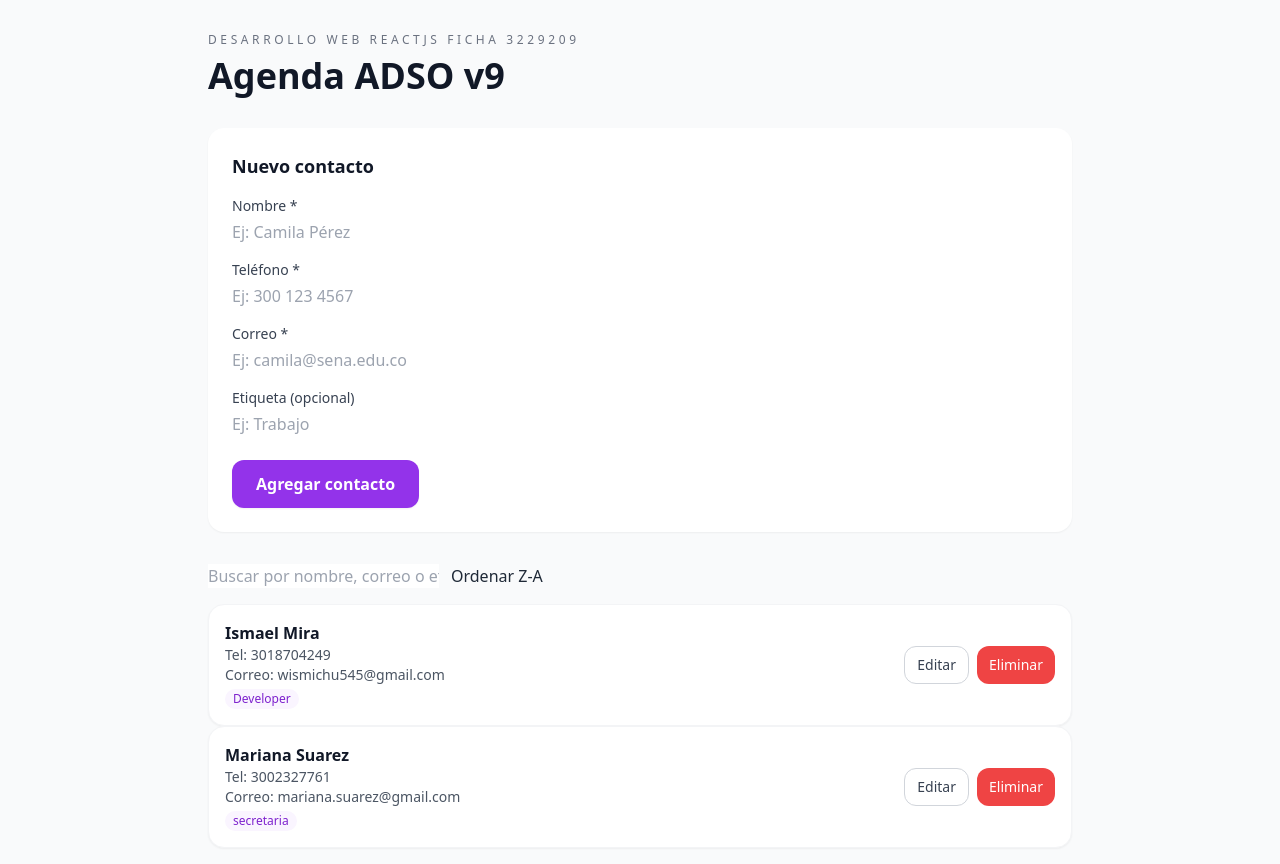
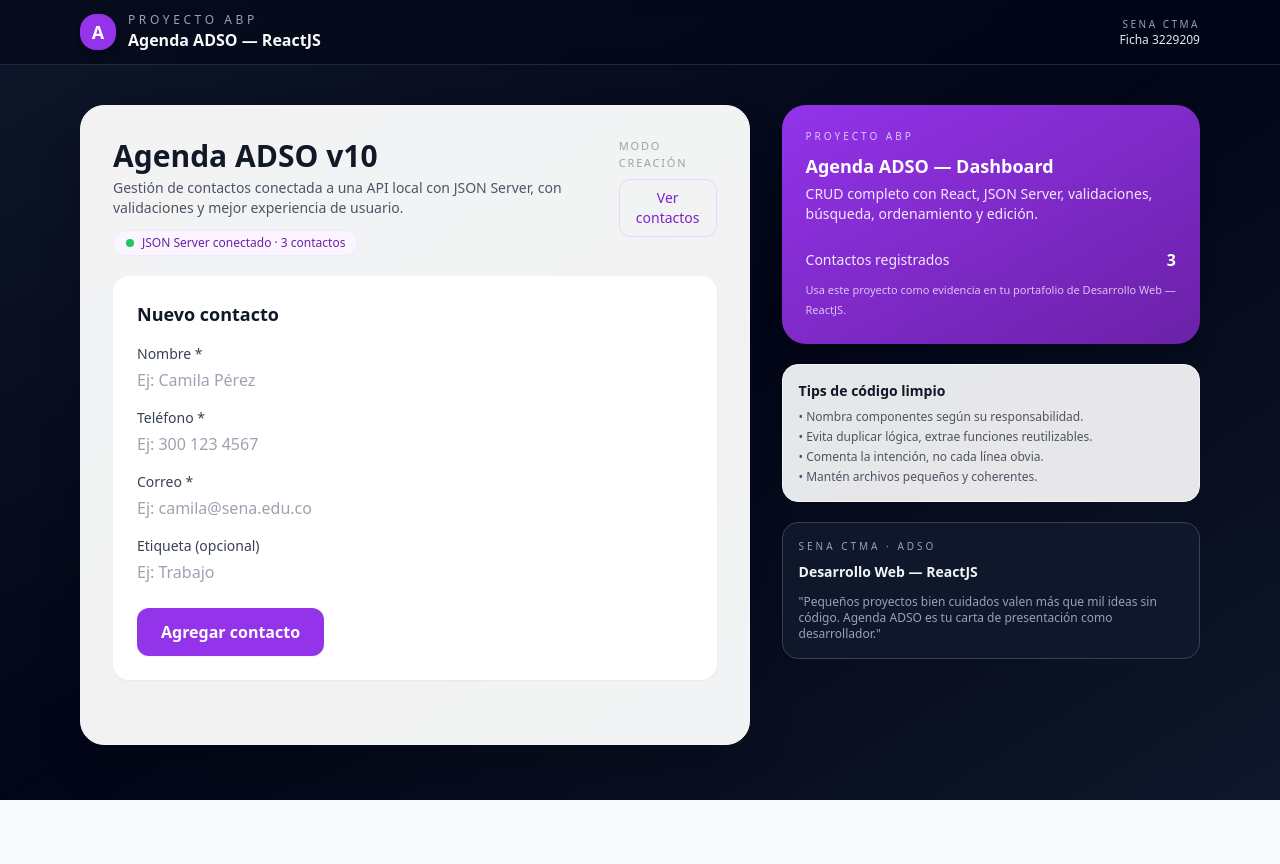
Before and after one commit to ismaelmira-dev/AgendaAdso, a React (Vite) app: page / in a window 1280 px wide. Shown: the top 864 px of the page. After the commit the page ends 800 px from the top, so only its background shows below. Built offline with nearby package versions, Linux system fonts and the light colour scheme; data requests are answered from the project's data file.

Commit message:
Clase_11B_Agenda_ADSO_v10_Version_PRO_UI

```diff
--- a/src/App.jsx
+++ b/src/App.jsx
@@ -1,5 +1,8 @@
 // Archivo: src/App.jsx
-// Componente principal de la aplicación Agenda ADSO.
+// Versión PRO de la Agenda ADSO con dos vistas:
+// - Vista "crear"    : solo formulario para crear contactos.
+// - Vista "contactos": listado, búsqueda, ordenamiento, edición y eliminación.
+// NO se usa React Router, solo un estado de vista.
 
 import { useEffect, useState } from "react";
 import {
@@ -13,14 +16,15 @@
 import ContactoCard from "./components/ContactoCard";
 
 function App() {
-  const [contactos, setContactos] = useState([]);
-  const [cargando, setCargando]   = useState(true);
-  const [error, setError]         = useState("");
-  const [busqueda, setBusqueda]   = useState("");
-  const [ordenAsc, setOrdenAsc]   = useState(true);
+  const [contactos, setContactos]               = useState([]);
+  const [cargando, setCargando]                 = useState(true);
+  const [error, setError]                       = useState("");
+  const [busqueda, setBusqueda]                 = useState("");
+  const [ordenAsc, setOrdenAsc]                 = useState(true);
+  const [contactoEnEdicion, setContactoEnEdicion] = useState(null);
+  // ✅ NUEVO — Estado de vista: "crear" o "contactos"
+  const [vista, setVista] = useState("crear");
 
-  // ✅ NUEVO — Estado para el contacto en edición
-  const [contactoEnEdicion, setContactoEnEdicion] = useState(null);
 
   useEffect(() => {
     const cargarContactos = async () => {
@@ -39,6 +43,7 @@
     cargarContactos();
   }, []);
 
+  // CREATE
   const onAgregarContacto = async (nuevoContacto) => {
     try {
       setError("");
@@ -51,7 +56,7 @@
     }
   };
 
-  // ✅ NUEVO — Función para actualizar un contacto (UPDATE)
+  // UPDATE
   const onActualizarContacto = async (contactoActualizado) => {
     try {
       setError("");
@@ -59,11 +64,10 @@
         contactoActualizado.id,
         contactoActualizado
       );
-      // Reemplaza el contacto actualizado en la lista
       setContactos((prev) =>
         prev.map((c) => (c.id === actualizado.id ? actualizado : c))
       );
-      setContactoEnEdicion(null); // Salimos del modo edición
+      setContactoEnEdicion(null);
     } catch (error) {
       console.error("Error al actualizar contacto:", error);
       setError("No se pudo actualizar el contacto.");
@@ -71,12 +75,12 @@
     }
   };
 
+  // DELETE
   const onEliminarContacto = async (id) => {
     try {
       setError("");
       await eliminarContactoPorId(id);
       setContactos((prev) => prev.filter((c) => c.id !== id));
-      // Si el contacto eliminado estaba en edición, cancelamos
       setContactoEnEdicion((actual) =>
         actual && actual.id === id ? null : actual
       );
@@ -86,24 +90,21 @@
     }
   };
 
-  // ✅ NUEVO — Activar modo edición
-  const onEditarClick = (contacto) => {
-    setContactoEnEdicion(contacto);
-    setError("");
-  };
+  const onEditarClick      = (contacto) => { setContactoEnEdicion(contacto); setError(""); };
+  const onCancelarEdicion  = ()         => { setContactoEnEdicion(null); };
 
-  // ✅ NUEVO — Cancelar edición y volver a modo crear
-  const onCancelarEdicion = () => {
-    setContactoEnEdicion(null);
-  };
+  // ✅ NUEVO — Navegar entre vistas
+  const irAVerContactos   = () => { setVista("contactos"); setContactoEnEdicion(null); };
+  const irACrearContacto  = () => { setVista("crear");      setContactoEnEdicion(null); setBusqueda(""); };
 
-  // Filtrado y ordenamiento
+
+  // Filtrado y ordenamiento (solo se usa en vista "contactos")
   const contactosFiltrados = contactos.filter((c) => {
-    const termino = busqueda.toLowerCase();
+    const t = busqueda.toLowerCase();
     return (
-      c.nombre.toLowerCase().includes(termino) ||
-      c.correo.toLowerCase().includes(termino) ||
-      (c.etiqueta || "").toLowerCase().includes(termino)
+      c.nombre.toLowerCase().includes(t) ||
+      c.correo.toLowerCase().includes(t) ||
+      (c.etiqueta || "").toLowerCase().includes(t)
     );
   });
 
@@ -111,20 +112,73 @@
     const nA = a.nombre.toLowerCase();
     const nB = b.nombre.toLowerCase();
     if (nA < nB) return ordenAsc ? -1 : 1;
-    if (nA > nB) return ordenAsc ? 1 : -1;
+    if (nA > nB) return ordenAsc ? 1  : -1;
     return 0;
   });
 
+  // ✅ NUEVO — Variables de control de vista
+  const estaEnVistaCrear      = vista === "crear";
+  const estaEnVistaContactos  = vista === "contactos";
+
+
   return (
-    <div className="min-h-screen bg-gray-50">
-      <div className="max-w-4xl mx-auto px-4 py-8">
-        <header className="mb-8">
-          <p className="text-xs tracking-[0.3em] text-gray-500 uppercase">
-            Desarrollo Web ReactJS Ficha {APP_INFO.ficha}
-          </p>
-          <h1 className="text-4xl font-extrabold text-gray-900 mt-2">
-            {APP_INFO.titulo}
-          </h1>
+    <div className="min-h-screen bg-gradient-to-br from-slate-900 via-slate-950 to-slate-900">
+
+      {/* ── BARRA SUPERIOR ── */}
+      <header className="border-b border-slate-800 bg-slate-950/60 backdrop-blur">
+        <div className="max-w-6xl mx-auto px-4 py-3 flex items-center justify-between">
+          <div className="flex items-center gap-3">
+            <div className="h-9 w-9 rounded-2xl bg-purple-600 flex items-center justify-center text-white text-lg font-bold shadow-md">
+              A
+            </div>
+            <div>
+              <p className="text-xs uppercase tracking-[0.3em] text-slate-400">Proyecto ABP</p>
+              <h1 className="text-sm md:text-base font-semibold text-slate-50">Agenda ADSO — ReactJS</h1>
+            </div>
+          </div>
+          <div className="text-right">
+            <p className="text-[10px] uppercase tracking-[0.25em] text-slate-400">SENA CTMA</p>
+            <p className="text-xs text-slate-200">Ficha {APP_INFO.ficha}</p>
+          </div>
+        </div>
+      </header>
+
+      {/* ── GRID 2 COLUMNAS ── */}
+      <main className="max-w-6xl mx-auto px-4 py-8 md:py-10 pb-14">
+        <div className="grid gap-8 md:grid-cols-[1.6fr,1fr] items-start">
+
+          {/* ── COLUMNA IZQUIERDA ── */}
+          <div className="bg-white/95 rounded-3xl shadow-2xl border border-slate-100 px-6 py-7 md:px-8 md:py-8">
+
+            <header className="mb-5 flex items-start justify-between gap-3">
+              <div>
+                <h2 className="text-2xl md:text-3xl font-extrabold text-gray-900">{APP_INFO.titulo}</h2>
+                <p className="text-sm text-gray-600 mt-1">{APP_INFO.subtitulo}</p>
+                <div className="mt-3 inline-flex items-center gap-2 rounded-full bg-purple-50 px-3 py-1 border border-purple-100">
+                  <span className="h-2 w-2 rounded-full bg-green-500" />
+                  <span className="text-xs font-medium text-purple-800">
+                    JSON Server conectado · {contactos.length} contacto{contactos.length !== 1 && "s"}
+                  </span>
+                </div>
+              </div>
+
+              {/* Botón de cambio de vista */}
+              <div className="flex flex-col items-end gap-2">
+                <span className="text-[11px] uppercase tracking-[0.16em] text-gray-400">
+                  {estaEnVistaCrear ? "Modo creación" : "Modo contactos"}
+                </span>
+                {estaEnVistaCrear ? (
+                  <button type="button" onClick={irAVerContactos}
+                    className="text-xs md:text-sm px-4 py-2 rounded-xl border border-purple-200 text-purple-700 hover:bg-purple-50">
+                    Ver contactos
+                  </button>
+                ) : (
+                  <button type="button" onClick={irACrearContacto}
+                    className="text-xs md:text-sm px-4 py-2 rounded-xl border border-gray-200 text-gray-700 hover:bg-gray-100">
+                    Volver a crear contacto
+                  </button>
+                )}
+              </div>
             </header>
 
             {error && (
@@ -137,27 +191,60 @@
               <p className="text-sm text-gray-500">Cargando contactos...</p>
             ) : (
               <>
+                {/* VISTA CREAR */}
+                {estaEnVistaCrear && (
+                  <FormularioContacto
+                    onAgregar={onAgregarContacto}
+                    onActualizar={onActualizarContacto}
+                    contactoEnEdicion={null}
+                    onCancelarEdicion={onCancelarEdicion}
+                  />
+                )}
+
+                {/* VISTA CONTACTOS */}
+                {estaEnVistaContactos && (
+                  <>
+                    {/* Formulario edición (solo si hay contactoEnEdicion) */}
+                    {contactoEnEdicion && (
+                      <div className="mb-4">
                         <FormularioContacto
                           onAgregar={onAgregarContacto}
                           onActualizar={onActualizarContacto}
                           contactoEnEdicion={contactoEnEdicion}
                           onCancelarEdicion={onCancelarEdicion}
                         />
+                      </div>
+                    )}
 
-            <div className="flex flex-col md:flex-row gap-3 mb-4">
+                    {/* Buscador + orden + contador */}
+                    <div className="flex flex-col md:flex-row md:items-center md:justify-between gap-3 mb-4">
+                      <div className="flex-1">
                         <input
                           type="text"
+                          className="w-full rounded-xl border-gray-300 focus:ring-purple-500 focus:border-purple-500 text-sm"
                           placeholder="Buscar por nombre, correo o etiqueta..."
                           value={busqueda}
                           onChange={(e) => setBusqueda(e.target.value)}
                         />
-              <button onClick={() => setOrdenAsc((prev) => !prev)}>
+                        <p className="mt-1 text-[11px] text-gray-500">
+                          Mostrando {contactosOrdenados.length} de {contactos.length} contacto{contactos.length !== 1 && "s"}
+                        </p>
+                      </div>
+                      <button
+                        type="button"
+                        onClick={() => setOrdenAsc((prev) => !prev)}
+                        className="bg-gray-100 text-gray-700 text-sm px-4 py-2 rounded-xl border border-gray-200 hover:bg-gray-200 whitespace-nowrap"
+                      >
                         {ordenAsc ? "Ordenar Z-A" : "Ordenar A-Z"}
                       </button>
                     </div>
 
-            <section>
-              {contactosOrdenados.map((c) => (
+                    {/* Lista de contactos */}
+                    <section className="space-y-3 md:space-y-4">
+                      {contactosOrdenados.length === 0 ? (
+                        <p className="text-sm text-gray-500">No se encontraron contactos.</p>
+                      ) : (
+                        contactosOrdenados.map((c) => (
                           <ContactoCard
                             key={c.id}
                             nombre={c.nombre}
@@ -167,11 +254,62 @@
                             onEliminar={() => onEliminarContacto(c.id)}
                             onEditar={() => onEditarClick(c)}
                           />
-              ))}
+                        ))
+                      )}
                     </section>
                   </>
                 )}
+              </>
+            )}
           </div>
+
+          {/* ── COLUMNA DERECHA: Panel lateral PRO ── */}
+          <aside className="space-y-4 md:space-y-5">
+
+            {/* Banner morado con estadísticas */}
+            <div className="rounded-3xl bg-gradient-to-br from-purple-600 to-purple-800 text-white p-6 shadow-xl flex flex-col justify-between min-h-[220px]">
+              <div>
+                <p className="text-[10px] uppercase tracking-[0.3em] text-purple-100/80">Proyecto ABP</p>
+                <h2 className="text-lg font-bold mt-2">Agenda ADSO — Dashboard</h2>
+                <p className="text-sm text-purple-100 mt-1">
+                  CRUD completo con React, JSON Server, validaciones, búsqueda, ordenamiento y edición.
+                </p>
+              </div>
+              <div className="mt-6 space-y-2 text-sm">
+                <p className="flex items-center justify-between">
+                  <span className="text-purple-100">Contactos registrados</span>
+                  <span className="font-semibold text-white text-base">{contactos.length}</span>
+                </p>
+                <p className="text-[11px] text-purple-100/80">
+                  Usa este proyecto como evidencia en tu portafolio de Desarrollo Web — ReactJS.
+                </p>
+              </div>
+            </div>
+
+            {/* Tips de código limpio */}
+            <div className="rounded-2xl bg-white/90 border border-slate-100 p-4 shadow-sm">
+              <h3 className="text-sm font-semibold text-gray-900">Tips de código limpio</h3>
+              <ul className="mt-2 text-xs text-gray-600 space-y-1">
+                <li>• Nombra componentes según su responsabilidad.</li>
+                <li>• Evita duplicar lógica, extrae funciones reutilizables.</li>
+                <li>• Comenta la intención, no cada línea obvia.</li>
+                <li>• Mantén archivos pequeños y coherentes.</li>
+              </ul>
+            </div>
+
+            {/* Tarjeta SENA motivacional */}
+            <div className="rounded-2xl bg-slate-900 border border-slate-700 p-4 text-slate-100 shadow-sm">
+              <p className="text-[10px] uppercase tracking-[0.3em] text-slate-400">SENA CTMA · ADSO</p>
+              <p className="text-sm font-semibold mt-2">Desarrollo Web — ReactJS</p>
+              <p className="text-xs text-slate-400 mt-3">
+                "Pequeños proyectos bien cuidados valen más que mil ideas sin código.
+                Agenda ADSO es tu carta de presentación como desarrollador."
+              </p>
+            </div>
+
+          </aside>
+        </div>
+      </main>
     </div>
   );
 }
--- a/src/config.js
+++ b/src/config.js
@@ -11,7 +11,7 @@
   ficha: "3229209",
 
   // Título principal de la aplicación
-  titulo: "Agenda ADSO v9",
+  titulo: "Agenda ADSO v10",
 
   // Subtítulo o descripción corta que aparece debajo del título
   subtitulo:
```
Also changed, not shown: db.json (+7 -0 lines). Lines whose indentation alone changed are shown as unchanged.
